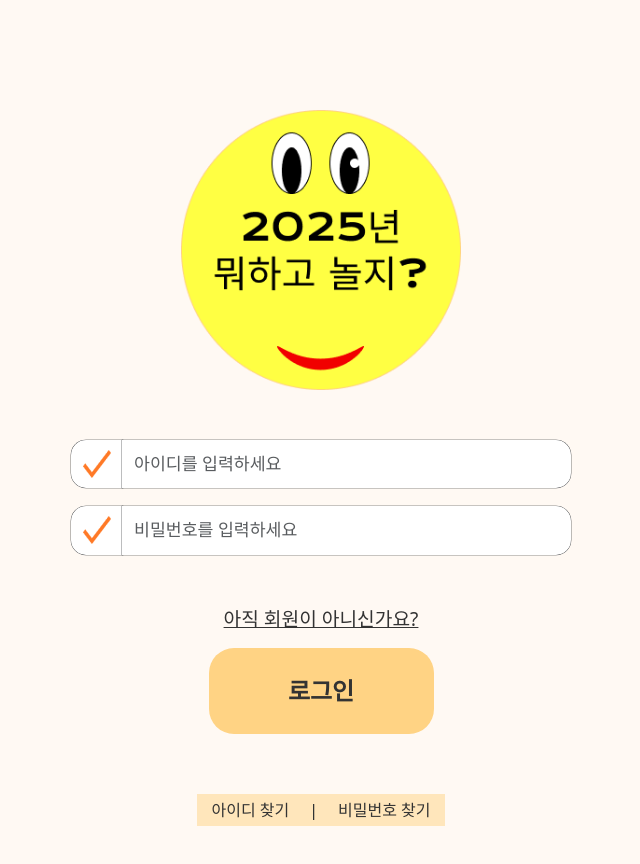
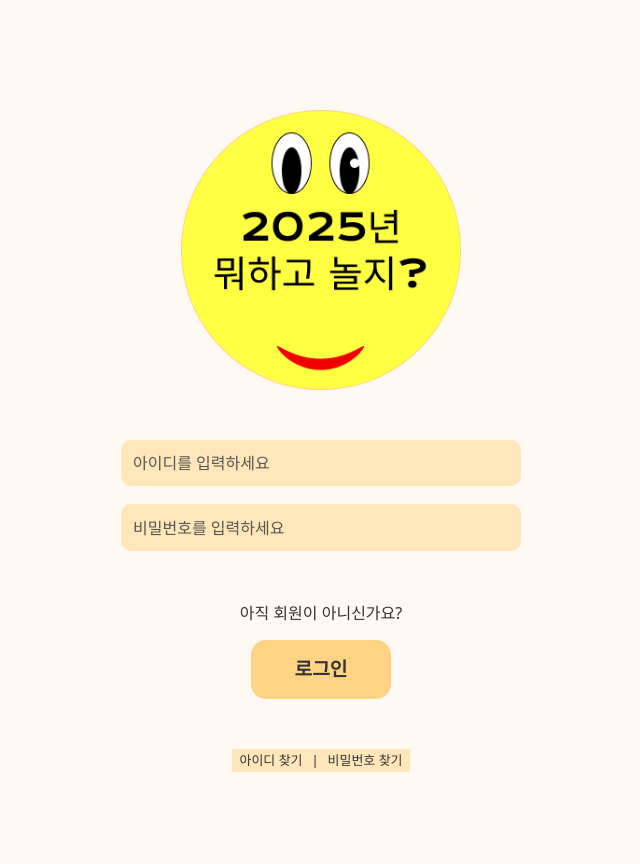
Before and after one commit to eisyxx/WebP, a plain HTML site: page login.html in a window 1280 px wide. Shown: the whole page, without its empty margins (319-959 px from the left). After the commit the page ends 822 px from the top, so only its background shows below. Drawn offline with nearby package versions, Linux system fonts and the light colour scheme.

Commit message:
회원가입, 로그인 수정

```diff
--- a/login.html
+++ b/login.html
@@ -11,7 +11,7 @@
             background: #fff9f3;
         }
         .container-box {
-            max-width: 500px;
+            max-width: 400px;
             margin: auto;
             background: #fff9f3;
             padding: 110px 0px 50px 0px;
@@ -25,64 +25,73 @@
             margin-bottom: 18px;
         }
         .form-control, .input-group-text {
-            border-radius: 15px;
-            background: #ffffff;
+            border-radius: 10px;
+            background: #ffd38480;
             border: none;
             box-shadow: 0 0 0 0.3px;
         }
         .input-group-text {
-            background: #ffffff;
+            background: #ffd38480;
             border: none;
             font-size: 1.2em;
             padding: 0.5rem 0.75rem;
             display: flex;
             align-items: center;
         }
-        .check-img {
-            width: 28px;
-            height: 28px;
-            object-fit: contain;
-        }
         .form-control {
             padding-top: 0.7rem;
             padding-bottom: 0.7rem;
-            font-size: 1.08em;
+            font-size: 1.00em;
             box-shadow: 0 0 0 0.3px;
+        }
+        .form-control {
+            background: #ffd38480 !important;
+            box-shadow: none !important;
         }
         .not-member {
             margin-top: 50px;
             margin-bottom: 0;
             color: #333333;
-            font-size: 1.2em;
+            font-size: 1.0em;
             font-weight: 500;
+            cursor: pointer;
+        }
+        .not-member:hover {
+            color: #000000;
             text-decoration: underline;
         }
         .join-btn {
-            width: 45%;
+            width: 35%;
             background: #ffd384;
             color: #333333;
             border: none;
-            border-radius: 25px;
-            font-size: 1.5em;
-            padding: 25px 0;
+            border-radius: 15px;
+            font-size: 1.2em;
+            padding: 15px 0;
             margin: 15px 0 10px 0;
             font-weight: bold;
         }
         .find-links-wrapper {
             display: flex;
             justify-content: center;
-            margin-top: 50px;
+            margin-top: 40px;
         }
         .find-links-box {
             background: #ffd38480;
-            padding: 4px 10px;
+            padding: 2px 6px;
+            font-size: 0.9em;
             display: flex;
-            gap: 16px;
+            gap: 5px;
         }
         .find-links a {
             color: #333333;
             text-decoration: none;
-            margin: 0px 4px;
+            margin: 0px 2px;
+            font-size: 0.9em;
+        }
+        .find-links span {
+            font-size: 0.9em;
+            margin: 0 2px;
         }
         .find-links a:hover {
             color: #000000;
@@ -108,15 +117,9 @@
 
         <form id="loginForm" autocomplete="off">
             <div class="input-group shadow-input">
-                <span class="input-group-text">
-                    <img src="check.png" class="check-img" alt="체크">
-                </span>
                 <input type="text" id="userId" name="userId" class="form-control" placeholder="아이디를 입력하세요" aria-label="아이디" required>
             </div>
             <div class="input-group shadow-input">
-                <span class="input-group-text">
-                    <img src="check.png" class="check-img" alt="체크">
-                </span>
                 <input type="password" id="password" name="password" class="form-control" placeholder="비밀번호를 입력하세요" aria-label="비밀번호" required>
             </div>
             <button type="submit" style="display:none" aria-label="로그인"></button>
@@ -134,7 +137,6 @@
         </div>
     </div>
     <script>
-
         function setCookie(name, value, days) {
             let expires = "";
             if (days) {
```
Also changed, not shown: assign.html (+33 -22 lines).
